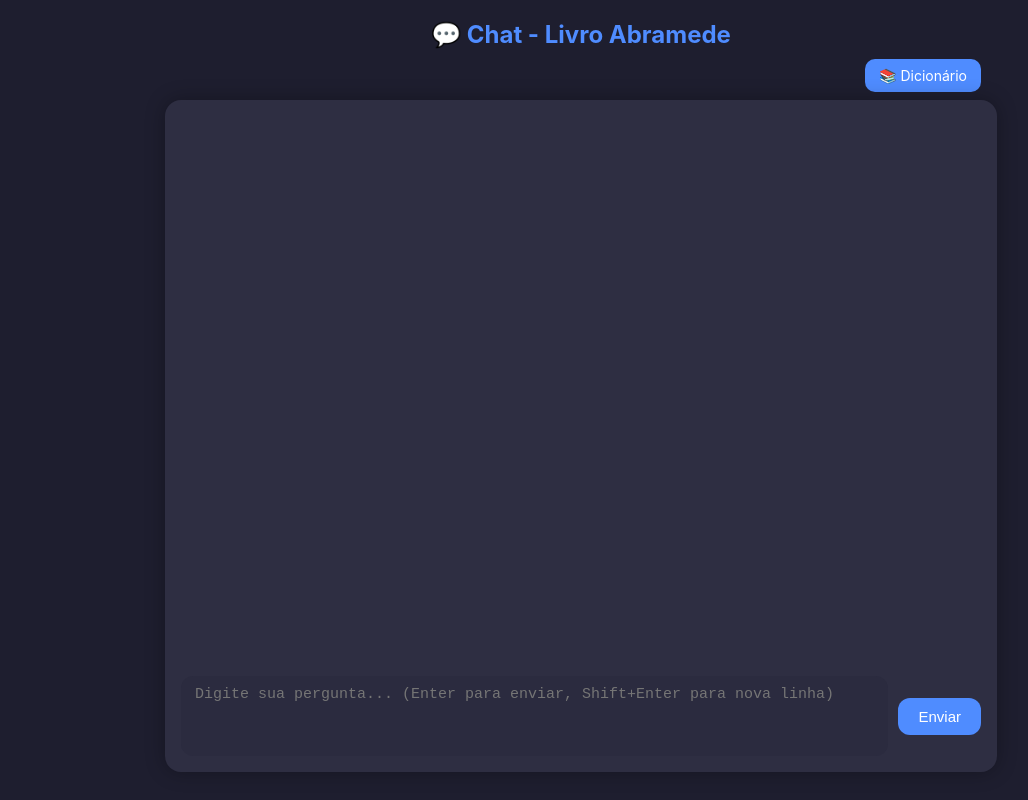
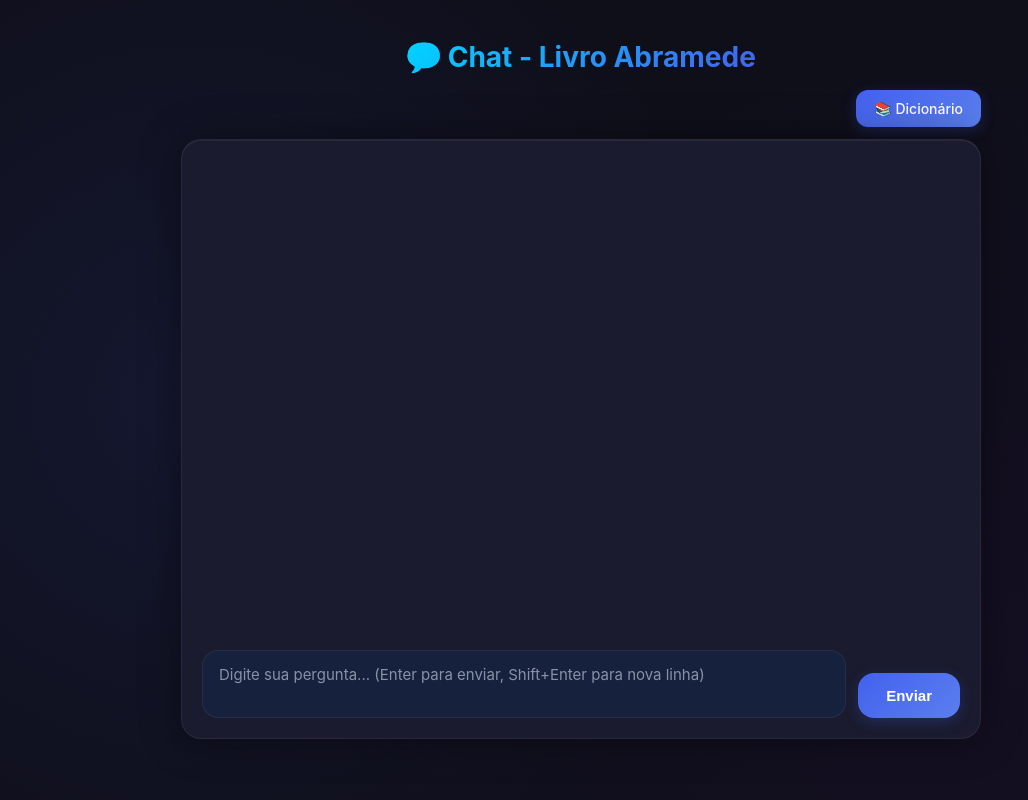
Before and after one commit to timededados/chatduvidas, a website: page public/index.html in a window 1280 px wide. Shown: the whole page, without its empty margins (59-1087 px from the left). Drawn offline with Linux system fonts and the light colour scheme.

Commit message:
mudança de tema

```diff
--- a/public/index.html
+++ b/public/index.html
@@ -6,127 +6,297 @@
   <title>Chat - Livro Abramede</title>
   <style>
     :root {
-      --bg: #1e1e2f;
-      --fg: #f5f5f5;
-      --primary: #4f8cff;
-      --secondary: #2e2e42;
-      --user: #3b82f6;
-      --bot: #10b981;
+      /* Paleta principal - tons de azul/roxo com gradientes sutis */
+      --bg-main: #0f0f1a;           /* Fundo principal - preto azulado */
+      --bg-container: #1a1b2e;      /* Container - azul muito escuro */
+      --bg-input: #16213e;          /* Área de input - azul escuro */
+
+      /* Cores dos balões */
+      --user-bg: #4361ee;            /* Azul vibrante para usuário */
+      --bot-bg: #7209b7;             /* Roxo para bot - harmônico com azul */
+      --bot-gradient: linear-gradient(135deg, #7209b7 0%, #560bad 100%);
+
+      /* Textos e destaques */
+      --text-primary: #e9ecef;       /* Texto principal - branco suave */
+      --text-secondary: #8892a6;     /* Texto secundário - cinza azulado */
+      --accent: #00d4ff;             /* Cyan para destaques */
+      --button-hover: #5a7fee;       /* Hover dos botões */
+
+      /* Efeitos e bordas */
+      --shadow: rgba(0, 0, 0, 0.4);
+      --border-subtle: rgba(255, 255, 255, 0.06);
     }
+
+    * {
+      margin: 0;
+      padding: 0;
+      box-sizing: border-box;
+    }
+
     body {
-      background: var(--bg);
-      color: var(--fg);
-      font-family: "Inter", "Segoe UI", sans-serif;
-      margin: 0;
+      background: var(--bg-main);
+      background-image:
+        radial-gradient(circle at 20% 50%, rgba(67, 97, 238, 0.1) 0%, transparent 50%),
+        radial-gradient(circle at 80% 80%, rgba(114, 9, 183, 0.05) 0%, transparent 50%);
+      color: var(--text-primary);
+      font-family: -apple-system, BlinkMacSystemFont, "Segoe UI", "Inter", sans-serif;
       display: flex;
       flex-direction: column;
       align-items: center;
-      height: 100vh;
+      min-height: 100vh;
+      padding: 20px;
     }
+
     h2 {
-      margin: 20px 0 10px;
-      color: var(--primary);
+      margin: 20px 0 16px;
+      background: linear-gradient(135deg, var(--accent) 0%, var(--user-bg) 100%);
+      -webkit-background-clip: text;
+      -webkit-text-fill-color: transparent;
+      background-clip: text;
       text-align: center;
+      font-size: 28px;
+      font-weight: 700;
     }
-    #chat-container {
-      width: 90%;
-      max-width: 800px;
-      background: var(--secondary);
-      border-radius: 16px;
-      padding: 16px;
-      display: flex;
-      flex-direction: column;
-      height: 80vh;
-      box-shadow: 0 0 20px rgba(0,0,0,0.3);
-    }
-    #chat {
-      flex: 1;
-      overflow-y: auto;
-      padding-right: 6px;
-      scrollbar-width: thin;
-    }
-    .msg {
-      margin: 8px 0;
-      display: flex;
-    }
-    .bubble {
-      padding: 10px 14px;
-      border-radius: 16px;
-      max-width: 75%;
-      line-height: 1.4;
-      word-wrap: break-word;
-      white-space: pre-wrap;
-    }
-    .user {
-      justify-content: flex-end;
-    }
-    .user .bubble {
-      background: var(--user);
-      color: white;
-      border-bottom-right-radius: 4px;
-    }
-    .bot {
-      justify-content: flex-start;
-    }
-    .bot .bubble {
-      background: var(--bot);
-      color: white;
-      border-bottom-left-radius: 4px;
-    }
-    #input-area {
-      display: flex;
-      align-items: center;
-      margin-top: 8px;
-    }
-    #question {
-      flex: 1;
-      padding: 10px 14px;
-      border-radius: 12px;
-      border: none;
-      outline: none;
-      font-size: 15px;
-      resize: none;
-      height: 60px;
-      background: #2b2b3f;
-      color: var(--fg);
-    }
-    #send {
-      margin-left: 10px;
-      padding: 10px 20px;
-      border: none;
-      border-radius: 12px;
-      background: var(--primary);
-      color: white;
-      font-size: 15px;
-      cursor: pointer;
-      transition: 0.2s;
-    }
-    #send:hover {
-      background: #3573f7;
-    }
-    .small {
-      font-size: 0.8em;
-      opacity: 0.7;
-      margin-top: 4px;
-    }
-    .link-btn {
-      background: var(--primary);
-      color: #fff;
-      padding: 8px 14px;
-      border-radius: 10px;
-      text-decoration: none;
-      font-size: 14px;
-      transition: 0.2s;
-    }
-    .link-btn:hover {
-      background: #3573f7;
-    }
+
     .top-actions {
       width: 90%;
       max-width: 800px;
       display: flex;
       justify-content: flex-end;
-      margin-bottom: 8px;
+      margin-bottom: 12px;
+    }
+
+    .link-btn {
+      background: linear-gradient(135deg, var(--user-bg), var(--button-hover));
+      color: white;
+      padding: 10px 18px;
+      border-radius: 12px;
+      text-decoration: none;
+      font-size: 14px;
+      font-weight: 500;
+      transition: all 0.3s ease;
+      box-shadow: 0 4px 14px rgba(67, 97, 238, 0.25);
+    }
+
+    .link-btn:hover {
+      transform: translateY(-2px);
+      box-shadow: 0 6px 20px rgba(67, 97, 238, 0.35);
+    }
+
+    #chat-container {
+      width: 90%;
+      max-width: 800px;
+      background: var(--bg-container);
+      border: 1px solid var(--border-subtle);
+      border-radius: 20px;
+      padding: 20px;
+      display: flex;
+      flex-direction: column;
+      height: 75vh;
+      box-shadow:
+        0 0 40px var(--shadow),
+        inset 0 1px 0 var(--border-subtle);
+      backdrop-filter: blur(10px);
+    }
+
+    #chat {
+      flex: 1;
+      overflow-y: auto;
+      padding-right: 8px;
+      scrollbar-width: thin;
+      scrollbar-color: var(--border-subtle) transparent;
+    }
+
+    #chat::-webkit-scrollbar {
+      width: 6px;
+    }
+
+    #chat::-webkit-scrollbar-track {
+      background: transparent;
+    }
+
+    #chat::-webkit-scrollbar-thumb {
+      background: var(--border-subtle);
+      border-radius: 3px;
+    }
+
+    #chat::-webkit-scrollbar-thumb:hover {
+      background: rgba(255, 255, 255, 0.1);
+    }
+
+    .msg {
+      margin: 12px 0;
+      display: flex;
+      animation: slideIn 0.3s ease;
+    }
+
+    @keyframes slideIn {
+      from {
+        opacity: 0;
+        transform: translateY(10px);
+      }
+      to {
+        opacity: 1;
+        transform: translateY(0);
+      }
+    }
+
+    .bubble {
+      padding: 12px 16px;
+      border-radius: 18px;
+      max-width: 70%;
+      line-height: 1.5;
+      word-wrap: break-word;
+      white-space: pre-wrap;
+      font-size: 15px;
+      box-shadow: 0 2px 8px rgba(0, 0, 0, 0.15);
+    }
+
+    .user {
+      justify-content: flex-end;
+    }
+
+    .user .bubble {
+      background: var(--user-bg);
+      color: white;
+      border-bottom-right-radius: 4px;
+      box-shadow: 0 3px 12px rgba(67, 97, 238, 0.3);
+    }
+
+    .bot {
+      justify-content: flex-start;
+    }
+
+    .bot .bubble {
+      background: var(--bot-gradient);
+      color: white;
+      border-bottom-left-radius: 4px;
+      box-shadow: 0 3px 12px rgba(114, 9, 183, 0.25);
+    }
+
+    /* Estilos especiais para conteúdo HTML nas respostas */
+    .bot .bubble h1, .bot .bubble h2 {
+      font-size: 18px;
+      margin: 0 0 8px 0;
+      background: none;
+      -webkit-text-fill-color: white;
+    }
+
+    .bot .bubble p {
+      color: rgba(255, 255, 255, 0.9);
+    }
+
+    .bot .bubble section {
+      background: rgba(0, 0, 0, 0.2) !important;
+      border: 1px solid rgba(255, 255, 255, 0.1) !important;
+      margin: 10px 0 !important;
+    }
+
+    #input-area {
+      display: flex;
+      align-items: flex-end;
+      margin-top: 16px;
+      gap: 12px;
+    }
+
+    #question {
+      flex: 1;
+      padding: 14px 16px;
+      border-radius: 16px;
+      border: 1px solid var(--border-subtle);
+      outline: none;
+      font-size: 15px;
+      resize: none;
+      min-height: 52px;
+      max-height: 120px;
+      background: var(--bg-input);
+      color: var(--text-primary);
+      transition: all 0.3s ease;
+      font-family: inherit;
+    }
+
+    #question:focus {
+      border-color: var(--user-bg);
+      box-shadow: 0 0 0 3px rgba(67, 97, 238, 0.1);
+    }
+
+    #question::placeholder {
+      color: var(--text-secondary);
+    }
+
+    #send {
+      padding: 14px 28px;
+      border: none;
+      border-radius: 16px;
+      background: linear-gradient(135deg, var(--user-bg), var(--button-hover));
+      color: white;
+      font-size: 15px;
+      font-weight: 600;
+      cursor: pointer;
+      transition: all 0.3s ease;
+      box-shadow: 0 4px 14px rgba(67, 97, 238, 0.25);
+    }
+
+    #send:hover {
+      transform: translateY(-2px);
+      box-shadow: 0 6px 20px rgba(67, 97, 238, 0.35);
+    }
+
+    #send:active {
+      transform: translateY(0);
+    }
+
+    /* Indicador de digitação */
+    .typing-indicator {
+      display: inline-block;
+      padding: 12px 16px;
+    }
+
+    .typing-indicator span {
+      display: inline-block;
+      width: 8px;
+      height: 8px;
+      border-radius: 50%;
+      background: rgba(255, 255, 255, 0.6);
+      margin: 0 2px;
+      animation: typing 1.4s infinite;
+    }
+
+    .typing-indicator span:nth-child(2) {
+      animation-delay: 0.2s;
+    }
+
+    .typing-indicator span:nth-child(3) {
+      animation-delay: 0.4s;
+    }
+
+    @keyframes typing {
+      0%, 60%, 100% {
+        transform: translateY(0);
+        opacity: 0.6;
+      }
+      30% {
+        transform: translateY(-10px);
+        opacity: 1;
+      }
+    }
+
+    /* Responsividade */
+    @media (max-width: 600px) {
+      #chat-container {
+        width: 100%;
+        height: 80vh;
+        border-radius: 16px;
+        padding: 16px;
+      }
+
+      .bubble {
+        max-width: 85%;
+      }
+
+      h2 {
+        font-size: 24px;
+      }
     }
   </style>
 </head>
@@ -153,7 +323,14 @@
       msg.className = `msg ${role}`;
       const bubble = document.createElement("div");
       bubble.className = "bubble";
-      bubble.innerHTML = text.replace(/\n/g, "<br>");
+
+      // Se for o indicador de "Pensando...", cria animação especial
+      if (text === "⏳ Pensando...") {
+        bubble.innerHTML = '<div class="typing-indicator"><span></span><span></span><span></span></div>';
+      } else {
+        bubble.innerHTML = text.replace(/\n/g, "<br>");
+      }
+
       msg.appendChild(bubble);
       chat.appendChild(msg);
       chat.scrollTop = chat.scrollHeight;
@@ -162,8 +339,11 @@
     async function sendQuestion() {
       const question = q.value.trim();
       if (!question) return;
+
       append("user", question);
       q.value = "";
+      q.style.height = "52px"; // Reset altura após enviar
+
       append("bot", "⏳ Pensando...");
 
       try {
@@ -174,6 +354,7 @@
         });
         const data = await resp.json();
         chat.lastChild.remove(); // remove "Pensando..."
+
         if (data.error) {
           append("bot", "⚠️ Erro: " + data.error);
         } else {
@@ -184,6 +365,12 @@
         append("bot", "⚠️ Erro de conexão: " + e.message);
       }
     }
+
+    // Auto-resize do textarea
+    q.addEventListener("input", function() {
+      this.style.height = "auto";
+      this.style.height = Math.min(this.scrollHeight, 120) + "px";
+    });
 
     // Clique no botão
     btn.addEventListener("click", sendQuestion);
```
